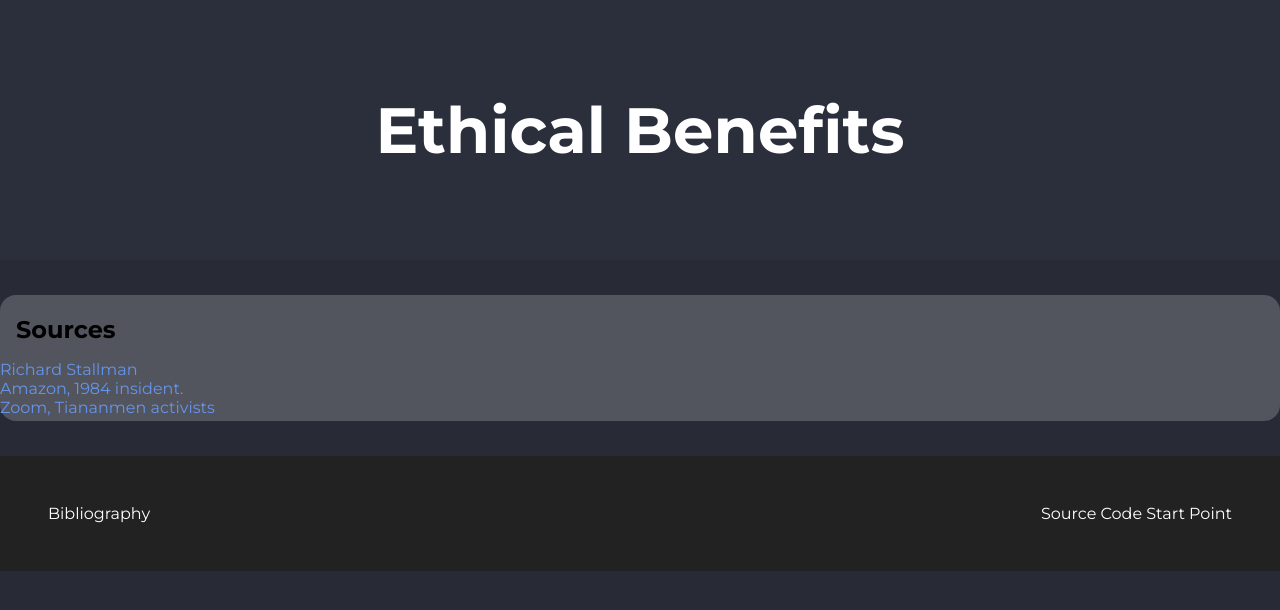
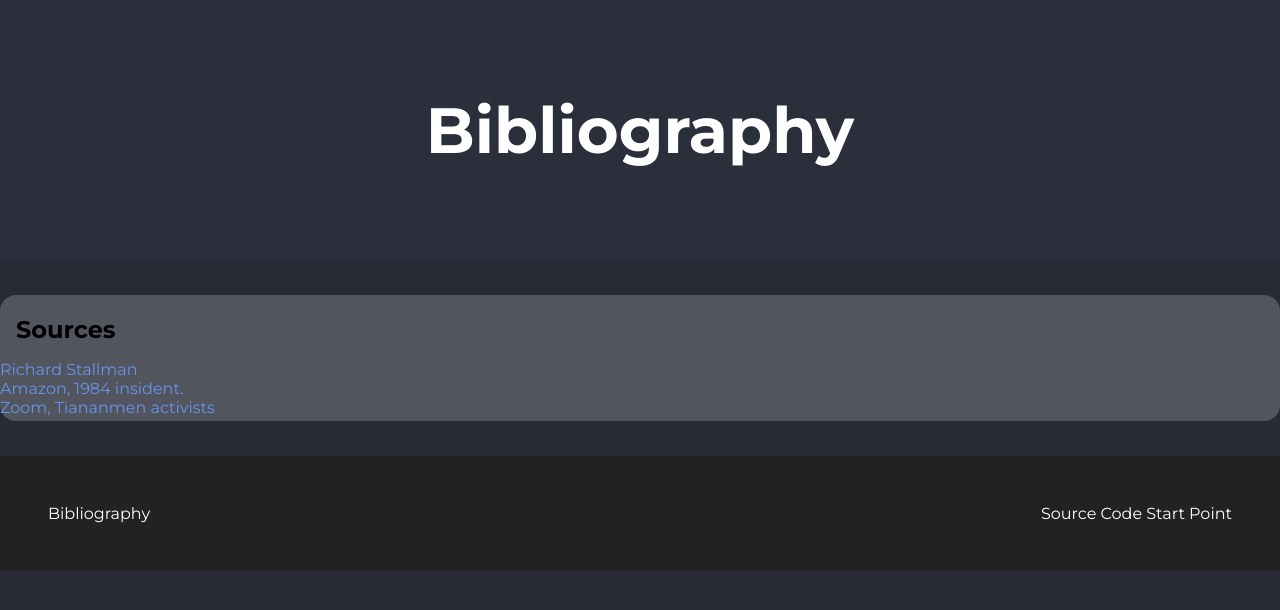
Before and after one commit to S1e7J/Free-Software-Benefits, a plain HTML site: page Bibliography.html in a window 1280 px wide. Drawn offline with Linux system fonts and the light colour scheme.

Commit message:
Bibliography

```diff
--- a/Bibliography.html
+++ b/Bibliography.html
@@ -1,7 +1,7 @@
 <!DOCTYPE html>
 <html>
 <head>
-    <title>Ethical Benefits</title>
+    <title>Bibliography</title>
     <link rel="preconnect" href="https://fonts.googleapis.com">
     <link rel="preconnect" href="https://fonts.gstatic.com" crossorigin>
     <link href="https://fonts.googleapis.com/css2?family=Montserrat:wght@400;700&display=swap" rel="stylesheet">
@@ -9,7 +9,7 @@
 </head>
 <body>
     <header id="start">
-        <h1 class = "Main_Title">Ethical Benefits</h1>
+        <h1 class = "Main_Title">Bibliography</h1>
     </header>
     <section class="center">
         <br>
```
